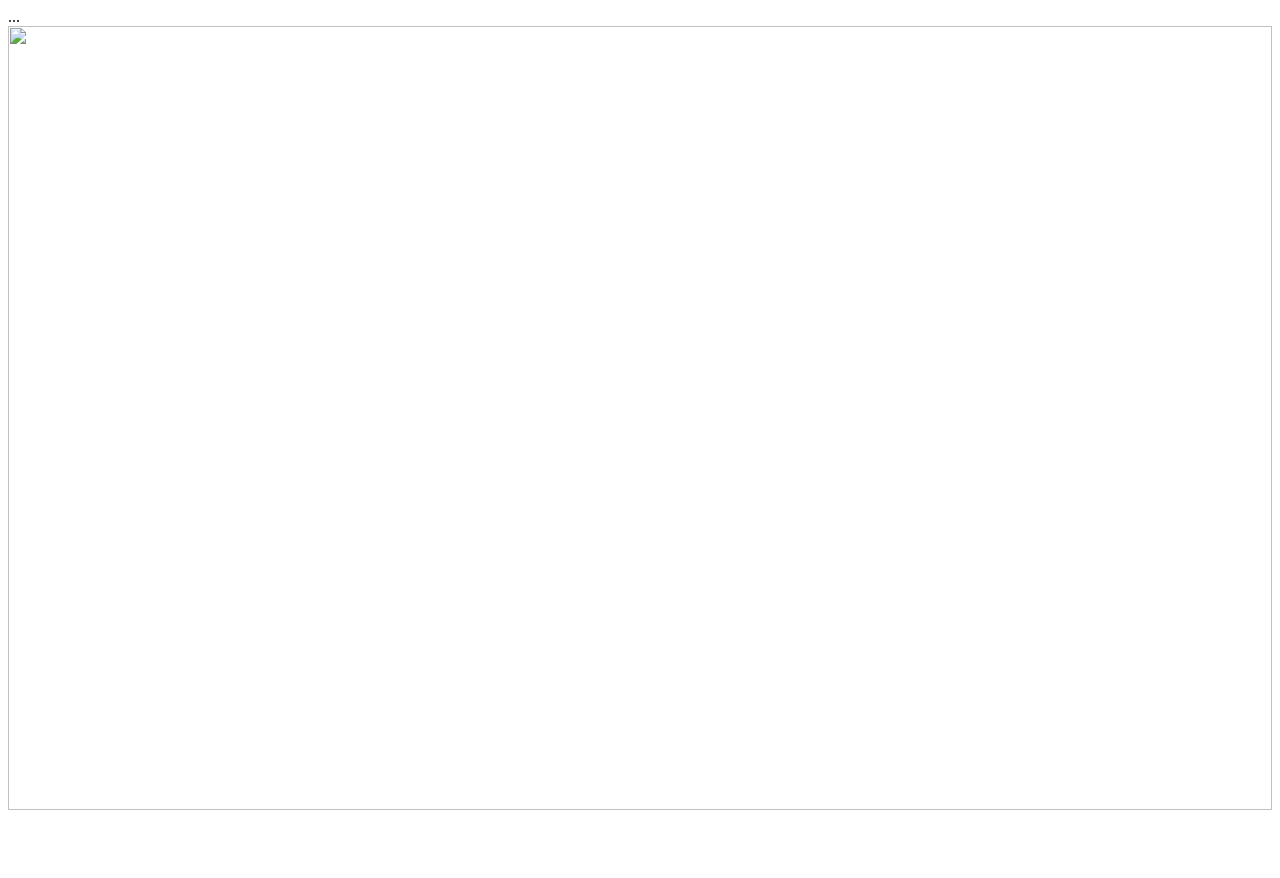
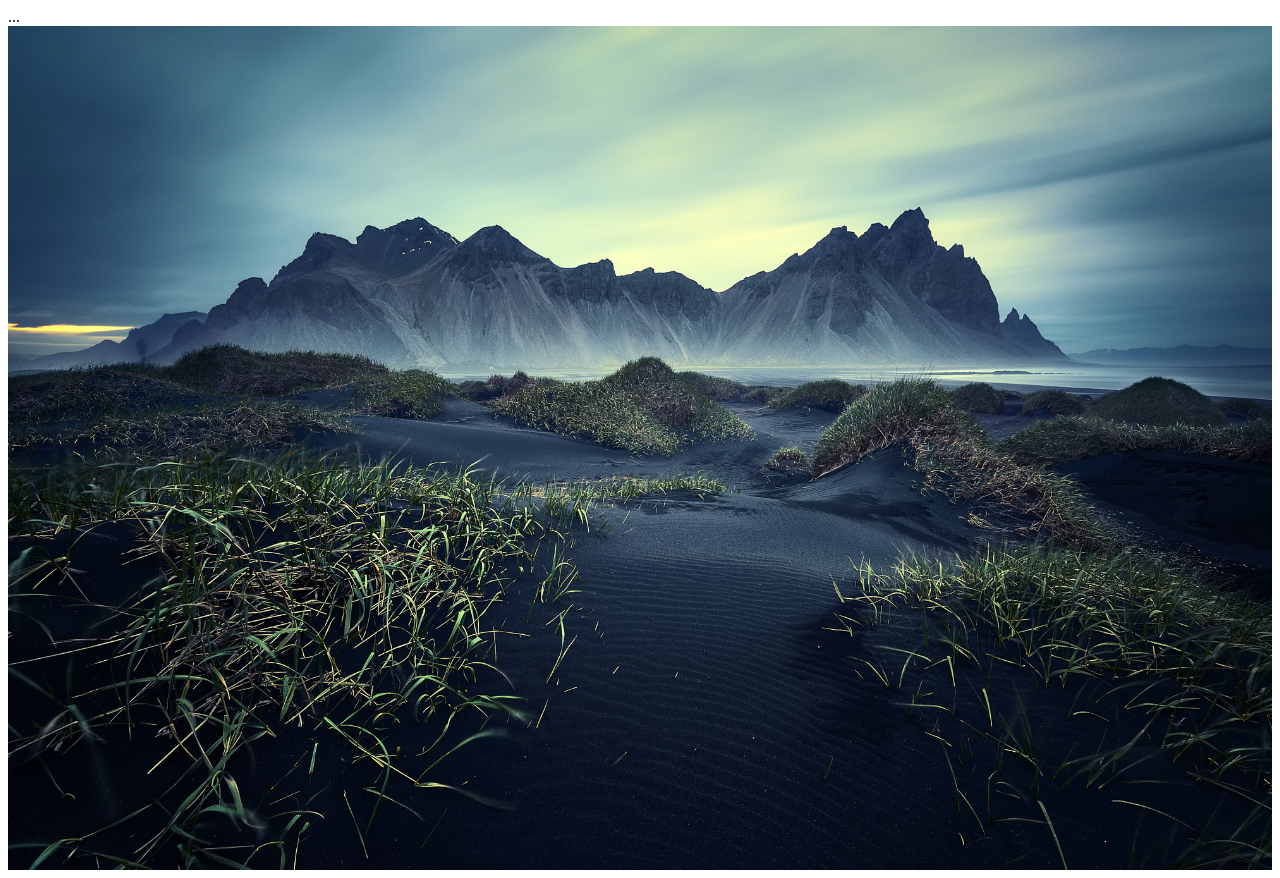
Before and after one commit to sjsu-as-ptc/Wallpaper, a plain HTML site: page index.html in a window 1280 px wide. Before the commit the page ends 818 px from the top, so only its background shows below. Drawn offline with Linux system fonts and the light colour scheme.

Commit message:
Update index.html

```diff
--- a/index.html
+++ b/index.html
@@ -1,2 +1,2 @@
 ...
-<img src="./1.jpg" width="100%"></img>
+<img src="./i/1.jpg" width="100%"></img>
```
